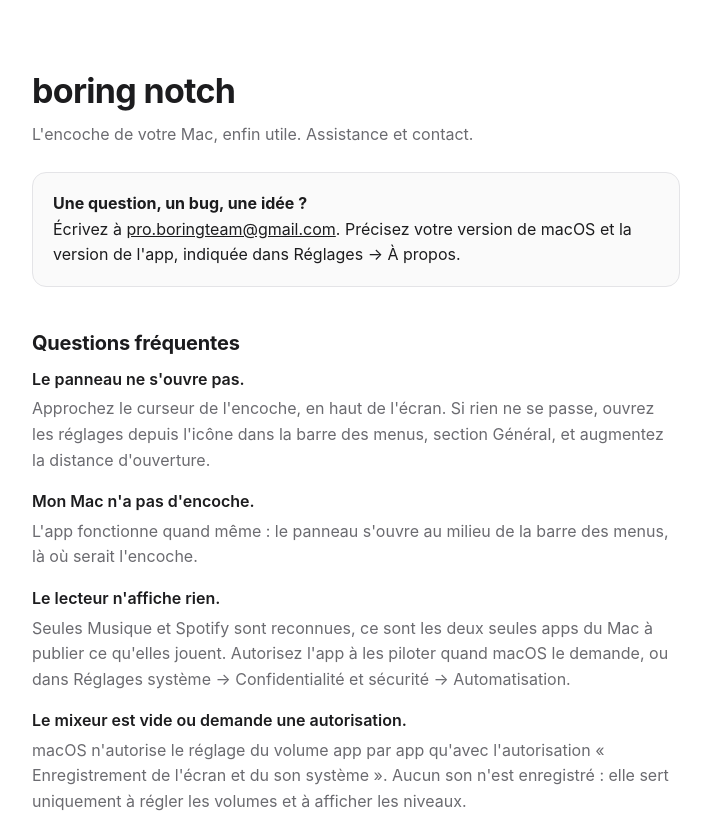
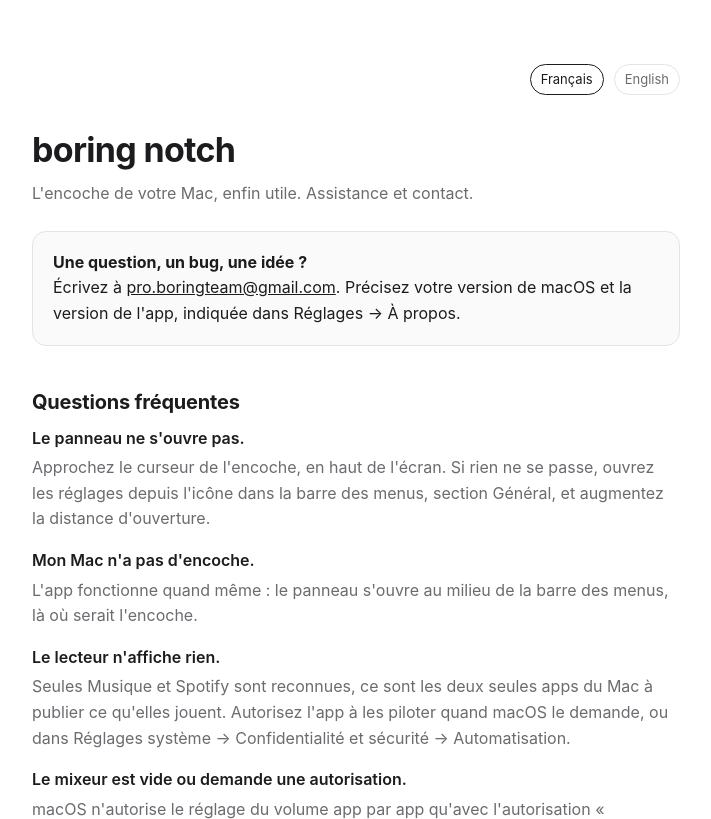
Before and after one commit to nolansvt/boring-notch-site, a plain HTML site: page index.html in a window 1280 px wide. Shown: the top 819 px of the page, without its empty margins (284-995 px from the left). Drawn offline with Linux system fonts and the light colour scheme.

Commit message:
Add files via upload

```diff
--- a/index.html
+++ b/index.html
@@ -45,6 +45,24 @@
   dt { font-weight: 600; margin-top: 16px; }
   dt:first-child { margin-top: 0; }
   dd { margin: 4px 0 0; color: var(--muted); }
+  nav.lang {
+    display: flex;
+    gap: 10px;
+    justify-content: flex-end;
+    margin-bottom: 28px;
+    font-size: 13px;
+  }
+  nav.lang a {
+    color: var(--muted);
+    text-decoration: none;
+    padding: 4px 10px;
+    border: 1px solid var(--line);
+    border-radius: 999px;
+  }
+  nav.lang a[aria-current] {
+    color: var(--text);
+    border-color: var(--text);
+  }
   footer {
     margin-top: 56px;
     padding-top: 20px;
@@ -57,6 +75,10 @@
 </head>
 <body>
 <main>
+  <nav class="lang">
+    <a href="index.html" aria-current="page">Français</a>
+    <a href="support.html">English</a>
+  </nav>
   <h1>boring notch</h1>
   <p class="lede">L'encoche de votre Mac, enfin utile. Assistance et contact.</p>
 
```
Also changed, not shown: confidentialite.html (+22 -11 lines).
